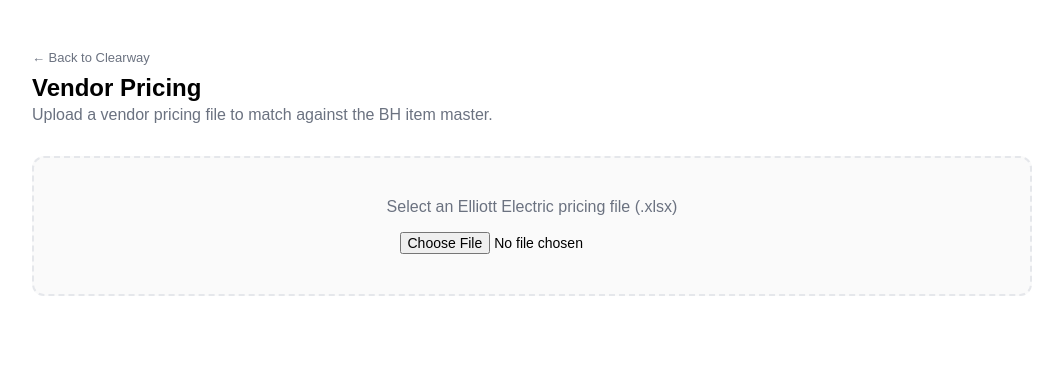
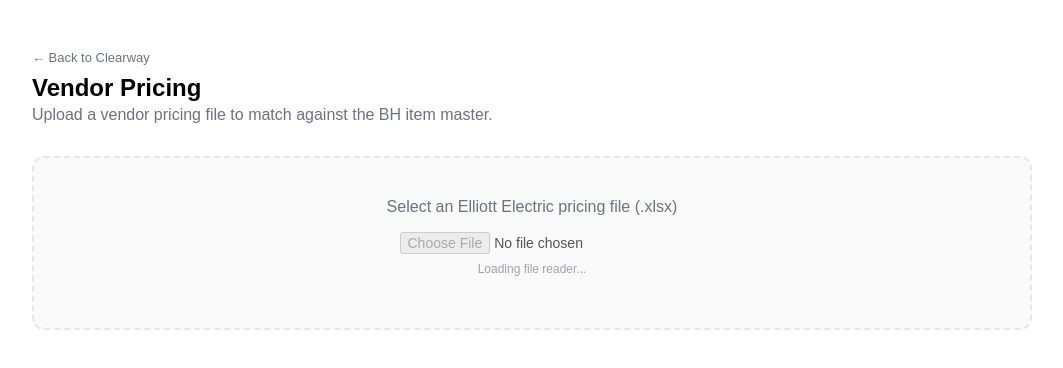
Before and after one commit to xp8zp2z4h7-droid/clearway, a Next.js app: page /pricing in a window 1280 px wide. Shown: the top 368 px of the page, without its empty margins (108-1171 px from the left). Built offline with nearby package versions, Linux system fonts and the light colour scheme.

Commit message:
Update pricing.js

```diff
--- a/pages/pricing.js
+++ b/pages/pricing.js
@@ -1,21 +1,28 @@
-import { useState } from "react";
+import { useState, useEffect } from "react";
+import Head from "next/head";
 
 export default function Pricing() {
   const [rows, setRows] = useState([]);
-  const [fileName, setFileName] = useState("");
   const [status, setStatus] = useState("idle");
+  const [xlsxReady, setXlsxReady] = useState(false);
+
+  useEffect(() => {
+    if (window.XLSX) { setXlsxReady(true); return; }
+    const script = document.createElement("script");
+    script.src = "https://cdnjs.cloudflare.com/ajax/libs/xlsx/0.18.5/xlsx.full.min.js";
+    script.onload = () => setXlsxReady(true);
+    document.head.appendChild(script);
+  }, []);
 
   async function handleFile(e) {
     const file = e.target.files[0];
-    if (!file) return;
-    setFileName(file.name);
+    if (!file || !xlsxReady) return;
     setStatus("processing");
 
-    const XLSX = await import("xlsx");
     const data = await file.arrayBuffer();
-    const workbook = XLSX.read(data);
+    const workbook = window.XLSX.read(data);
     const sheet = workbook.Sheets[workbook.SheetNames[0]];
-    const parsed = XLSX.utils.sheet_to_json(sheet);
+    const parsed = window.XLSX.utils.sheet_to_json(sheet);
 
     const result = parsed.map((row) => {
       const code = row["Catalog Code"] || row["catalog_code"] || row["Item"] || row["SKU"] || "";
@@ -41,7 +48,8 @@
 
       <div style={{ border: "2px dashed #e5e7eb", borderRadius: 12, padding: 40, textAlign: "center", marginBottom: 32, background: "#fafafa" }}>
         <p style={{ margin: "0 0 16px", color: "#6b7280" }}>Select an Elliott Electric pricing file (.xlsx)</p>
-        <input type="file" accept=".xlsx,.xls" onChange={handleFile} style={{ fontSize: 14 }} />
+        <input type="file" accept=".xlsx,.xls" onChange={handleFile} style={{ fontSize: 14 }} disabled={!xlsxReady} />
+        {!xlsxReady && <p style={{ fontSize: 12, color: "#9ca3af", marginTop: 8 }}>Loading file reader...</p>}
       </div>
 
       {status === "processing" && <p style={{ color: "#6b7280" }}>Processing file...</p>}
@@ -56,7 +64,7 @@
 
           {matched.length > 0 && (
             <div style={{ marginBottom: 32 }}>
-              <h2 style={{ fontSize: 16, fontWeight: 600, marginBottom: 12 }}>Matched items</h2>
+              <h2 style={{ fontSize: 16, fontWeight: 600, marginBottom: 12 }}>Items found</h2>
               <Table rows={matched} />
             </div>
           )}
```
